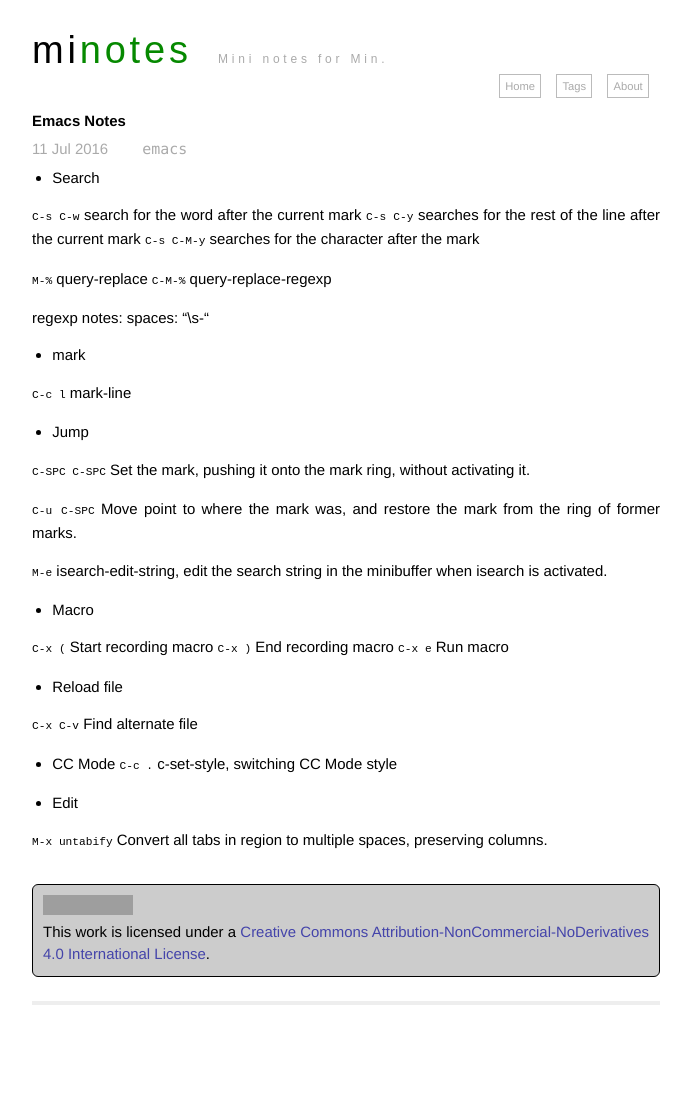
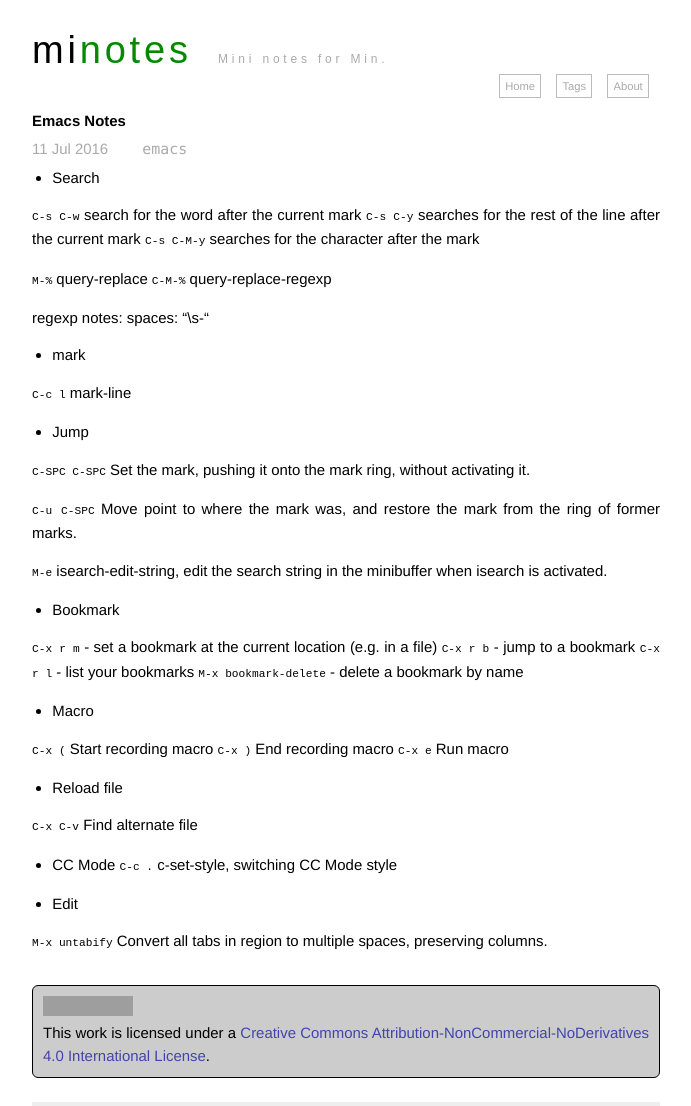
Before and after one commit to mindeng/mindeng.github.io, a Jekyll site: the page built from _posts/2016-07-11-emacs-notes.markdown, in a window 1280 px wide. Shown: the whole page, without its empty margins (294-985 px from the left). Built offline with Jekyll 4.4.1, drawn with Linux system fonts in a browser that asks for light colours; before the commit the page ends 1005 px from its top, so only the background shows below that; grey boxes are pictures that could not be loaded.

Commit message:
Emacs Notes: add bookmark usage.

```diff
--- a/_posts/2016-07-11-emacs-notes.markdown
+++ b/_posts/2016-07-11-emacs-notes.markdown
@@ -31,6 +31,13 @@
 
 `M-e` isearch-edit-string, edit the search string in the minibuffer when isearch is activated.
 
+* Bookmark
+
+`C-x r m` - set a bookmark at the current location (e.g. in a file)
+`C-x r b` - jump to a bookmark
+`C-x r l` - list your bookmarks
+`M-x bookmark-delete` - delete a bookmark by name
+
 * Macro
 
 `C-x (` Start recording macro
```
